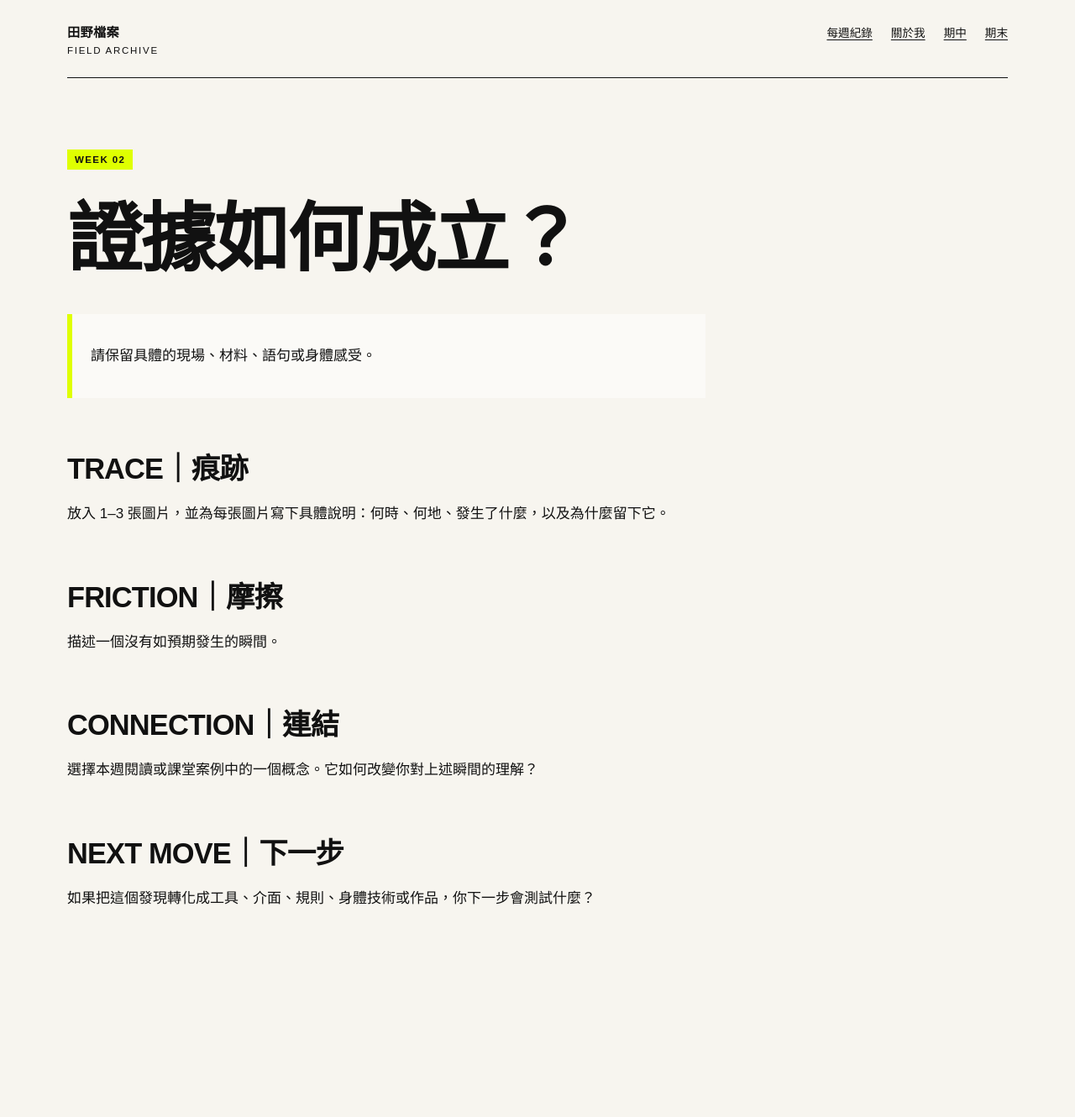
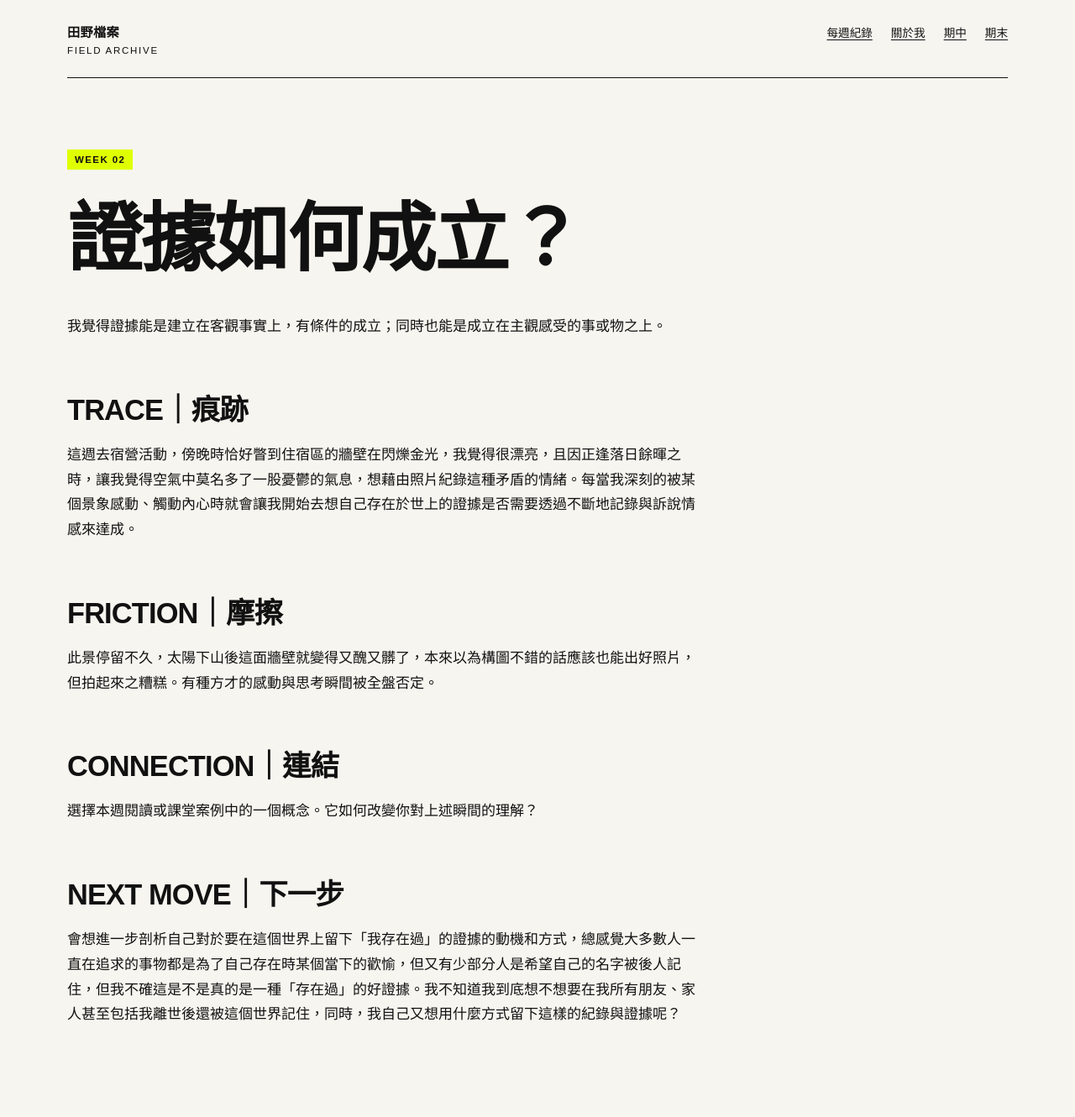
Before and after one commit to ai1103-kk/fieldworkarchive, a Jekyll site: the page built from weeks/week-02.md, in a window 1280 px wide. Shown: the whole page at 84% size. Built offline with Jekyll 4.4.1, drawn with Linux system fonts in a browser that asks for light colours; before the commit the page ends 1192 px from its top, so only the background shows below that.

Commit message:
Update week-02

```diff
--- a/weeks/week-02.md
+++ b/weeks/week-02.md
@@ -7,15 +7,15 @@ permalink: /weeks/week-02/
 
 # 證據如何成立？
 
-> 請保留具體的現場、材料、語句或身體感受。
+我覺得證據能是建立在客觀事實上，有條件的成立；同時也能是成立在主觀感受的事或物之上。
 
 ## TRACE｜痕跡
 
-放入 1–3 張圖片，並為每張圖片寫下具體說明：何時、何地、發生了什麼，以及為什麼留下它。
+這週去宿營活動，傍晚時恰好瞥到住宿區的牆壁在閃爍金光，我覺得很漂亮，且因正逢落日餘暉之時，讓我覺得空氣中莫名多了一股憂鬱的氣息，想藉由照片紀錄這種矛盾的情緒。每當我深刻的被某個景象感動、觸動內心時就會讓我開始去想自己存在於世上的證據是否需要透過不斷地記錄與訴說情感來達成。
 
 ## FRICTION｜摩擦
 
-描述一個沒有如預期發生的瞬間。
+此景停留不久，太陽下山後這面牆壁就變得又醜又髒了，本來以為構圖不錯的話應該也能出好照片，但拍起來之糟糕。有種方才的感動與思考瞬間被全盤否定。
 
 ## CONNECTION｜連結
 
@@ -23,4 +23,4 @@ permalink: /weeks/week-02/
 
 ## NEXT MOVE｜下一步
 
-如果把這個發現轉化成工具、介面、規則、身體技術或作品，你下一步會測試什麼？
+會想進一步剖析自己對於要在這個世界上留下「我存在過」的證據的動機和方式，總感覺大多數人一直在追求的事物都是為了自己存在時某個當下的歡愉，但又有少部分人是希望自己的名字被後人記住，但我不確這是不是真的是一種「存在過」的好證據。我不知道我到底想不想要在我所有朋友、家人甚至包括我離世後還被這個世界記住，同時，我自己又想用什麼方式留下這樣的紀錄與證據呢？
```
